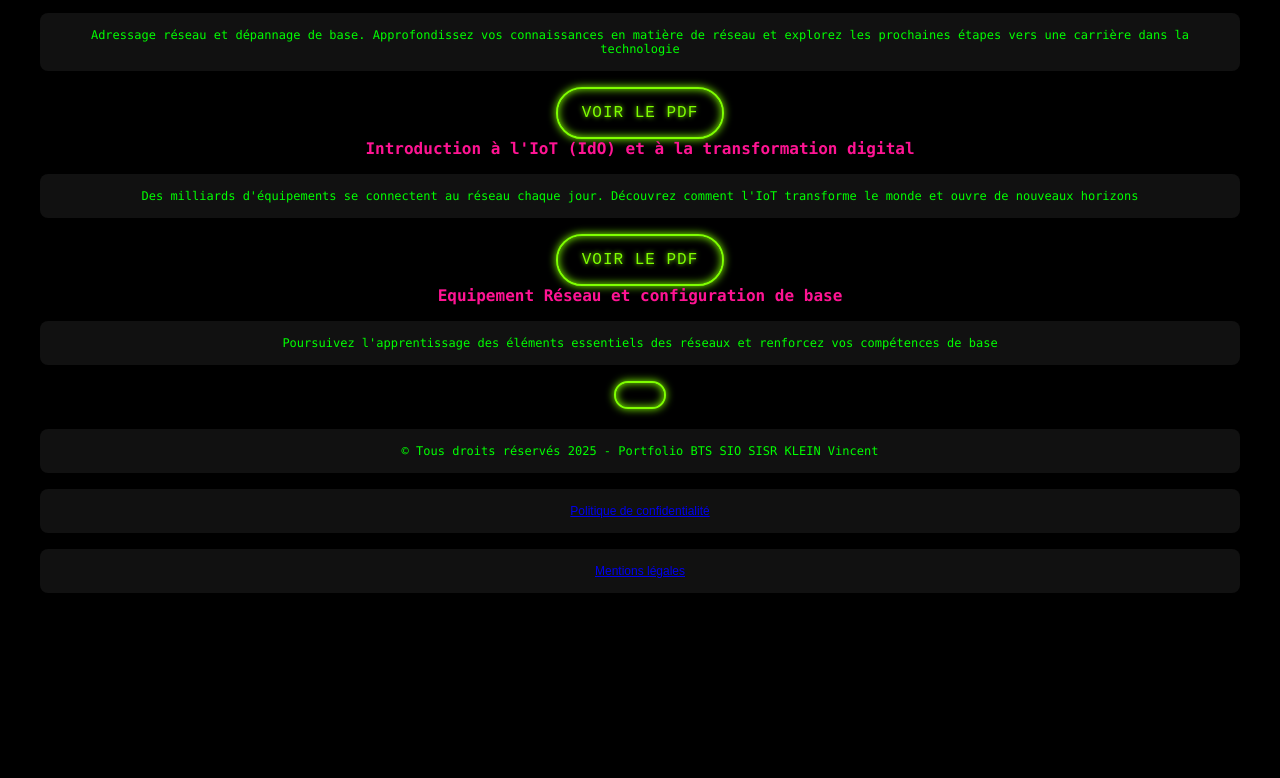
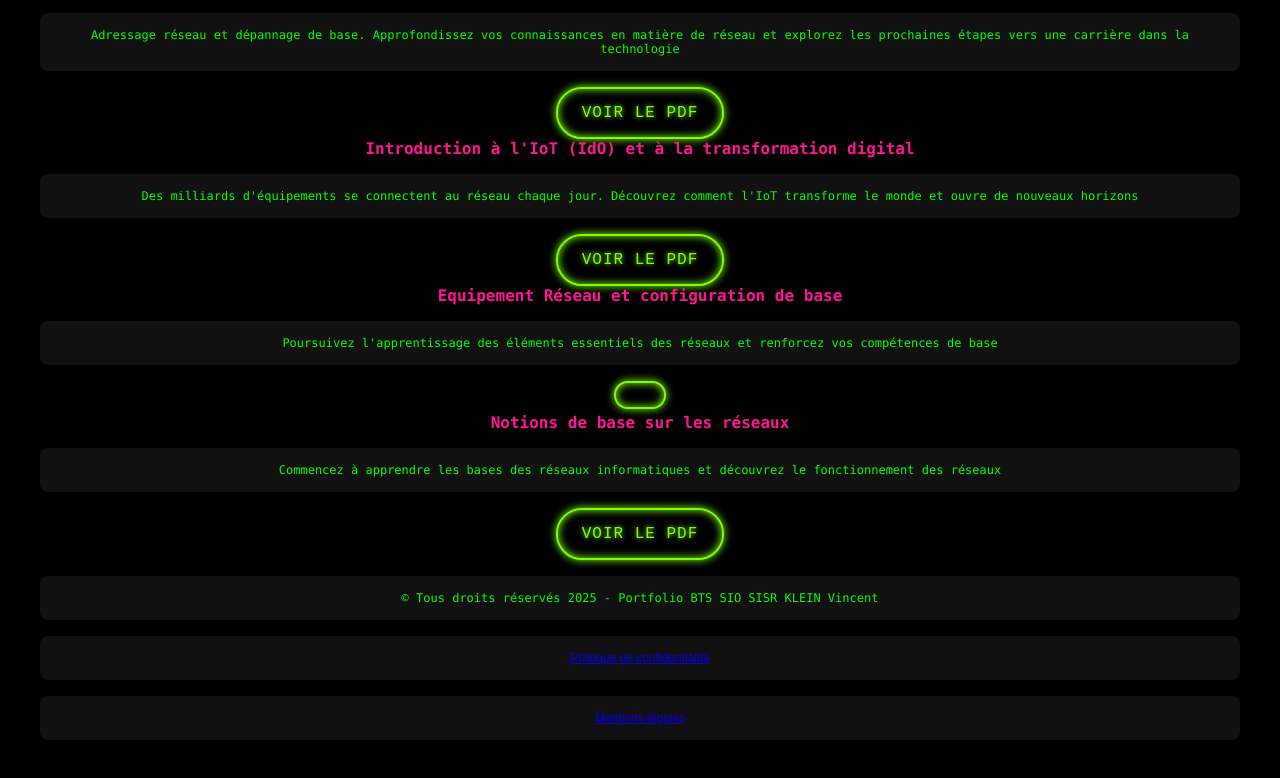
Before and after one commit to JokerIbrah/BTS_SIO_portofolio, a plain HTML site: page certification diplôme.html in a window 1280 px wide. Shown: the part 3895-4673 px from the top of the page. Before the commit the page ends 4548 px from the top, so only its background shows below. Drawn offline with Linux system fonts and the light colour scheme.

Commit message:
mod certif

```diff
--- a/certification diplôme.html
+++ b/certification diplôme.html
@@ -144,6 +144,9 @@
      <p>Poursuivez l'apprentissage des éléments essentiels des réseaux et renforcez vos compétences de base</p>
      <a href="Network_Addressing_and_Basic_Troubleshooting_certificate_vincent-klein.pdf" target="_blank" rel="noopener noreferrer" class="retro-btn"></a>
 
+     <h3>Notions de base sur les réseaux </h3>
+     <p>Commencez à apprendre les bases des réseaux informatiques et découvrez le fonctionnement des réseaux</p>
+     <a href="Networking_Basics_certificate_vincent-klein.pdf" target="_blank" rel="noopener noreferrer" class="retro-btn">Voir le PDF</a>
 
 
 
```
Also changed, not shown: 1 other file.
